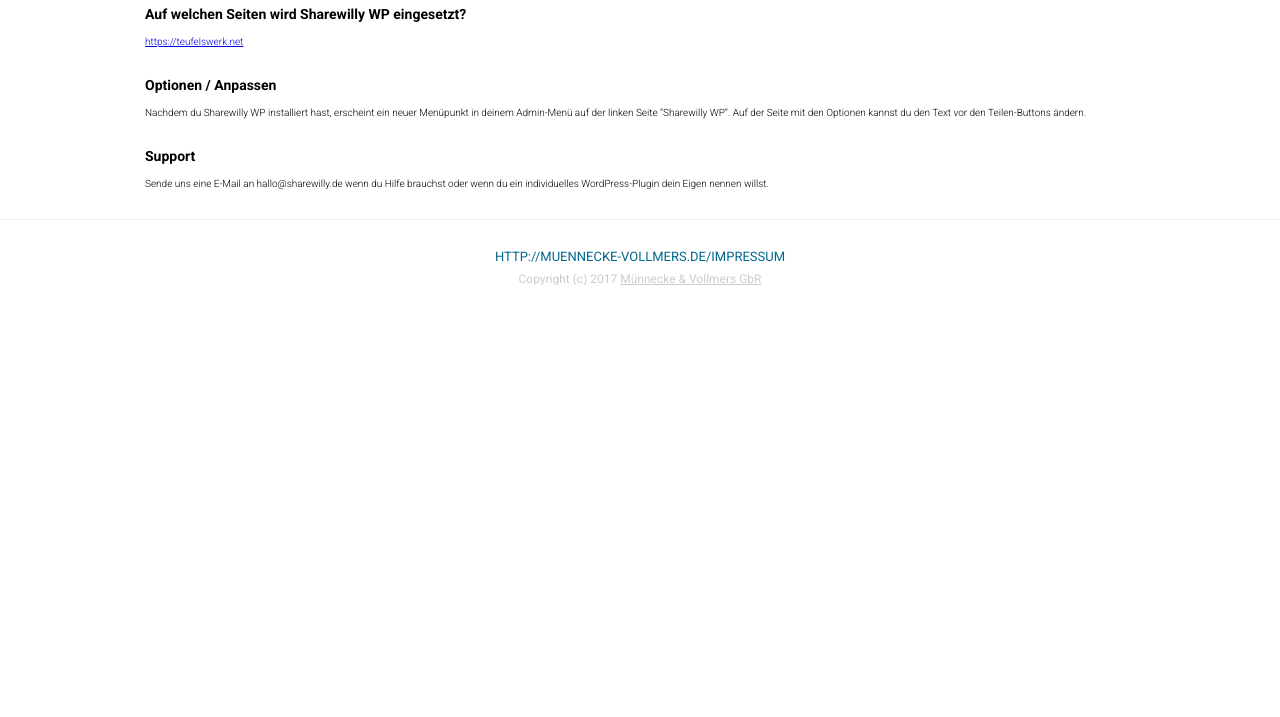
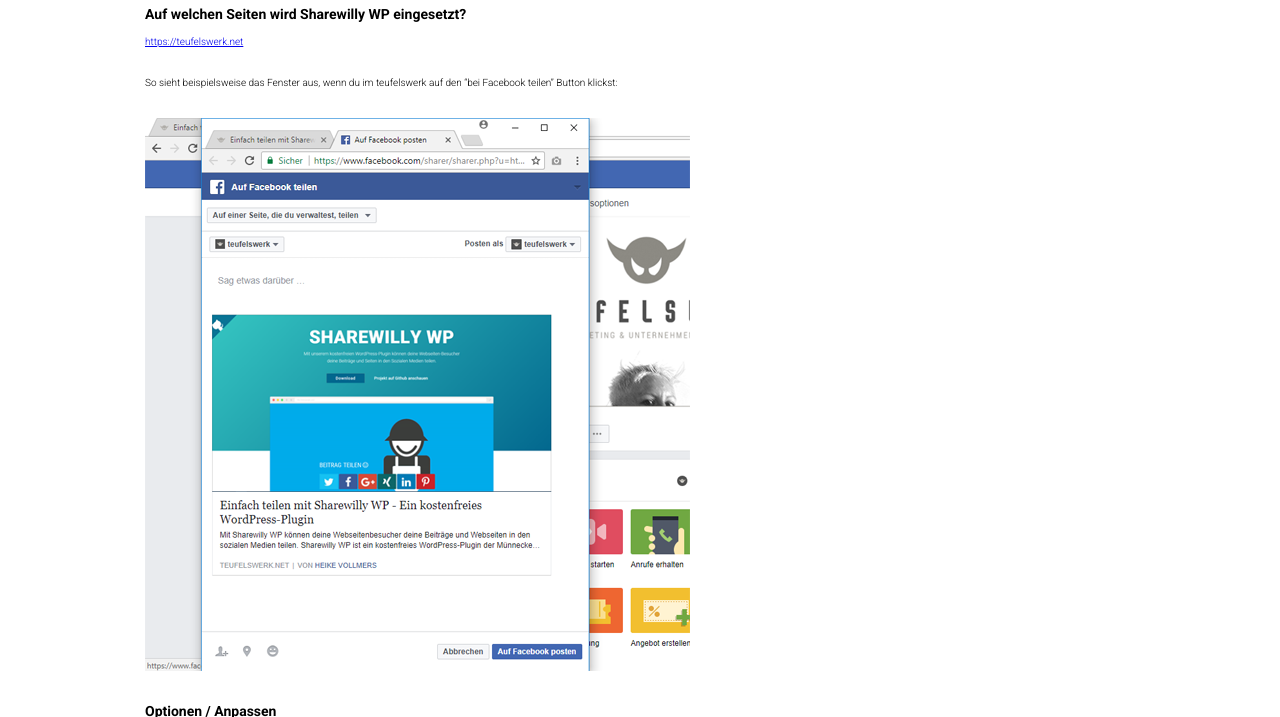
Before and after one commit to sharewilly/sharewilly, a Jekyll site: the page built from _posts/2017-09-06-getstarted.md, in a window 1280 px wide and 900 px high, scrolled down 1662 px, cut to the strip 183-900 px from the top of the window. Built offline with Jekyll 4.4.1, drawn with Linux system fonts in a browser that asks for light colours; before the commit the page ends 2160 px from its top, so only the background shows below that.

Commit message:
Update 2017-09-06-getstarted.md

```diff
--- a/_posts/2017-09-06-getstarted.md
+++ b/_posts/2017-09-06-getstarted.md
@@ -37,6 +37,10 @@ Sharewilly WP erscheint nun automatisch auf all deinen Seiten und in deinen Beit
 
 [https://teufelswerk.net](https://teufelswerk.net)
 
+So sieht beispielsweise das Fenster aus, wenn du im teufelswerk auf den "bei Facebook teilen" Button klickst:
+
+![Teilen Fenster](https://github.com/sharewilly/sharewilly/blob/master/images/Sharewilly-WP-teilen-Fenster-small.png)
+
 ### Optionen / Anpassen
 
 Nachdem du Sharewilly WP installiert hast, erscheint ein neuer Menüpunkt in deinem Admin-Menü auf der linken Seite "Sharewilly WP". Auf der Seite mit den Optionen kannst du den Text vor den Teilen-Buttons ändern.
```
